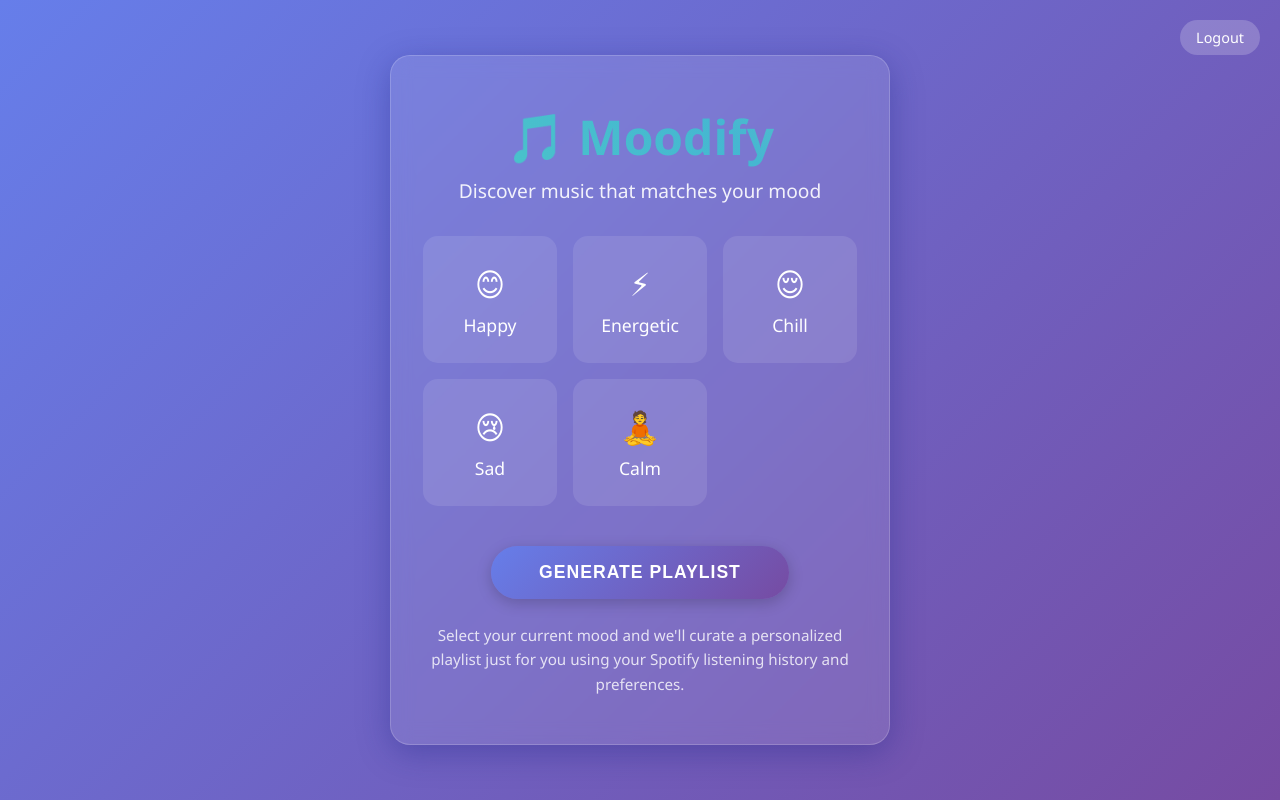
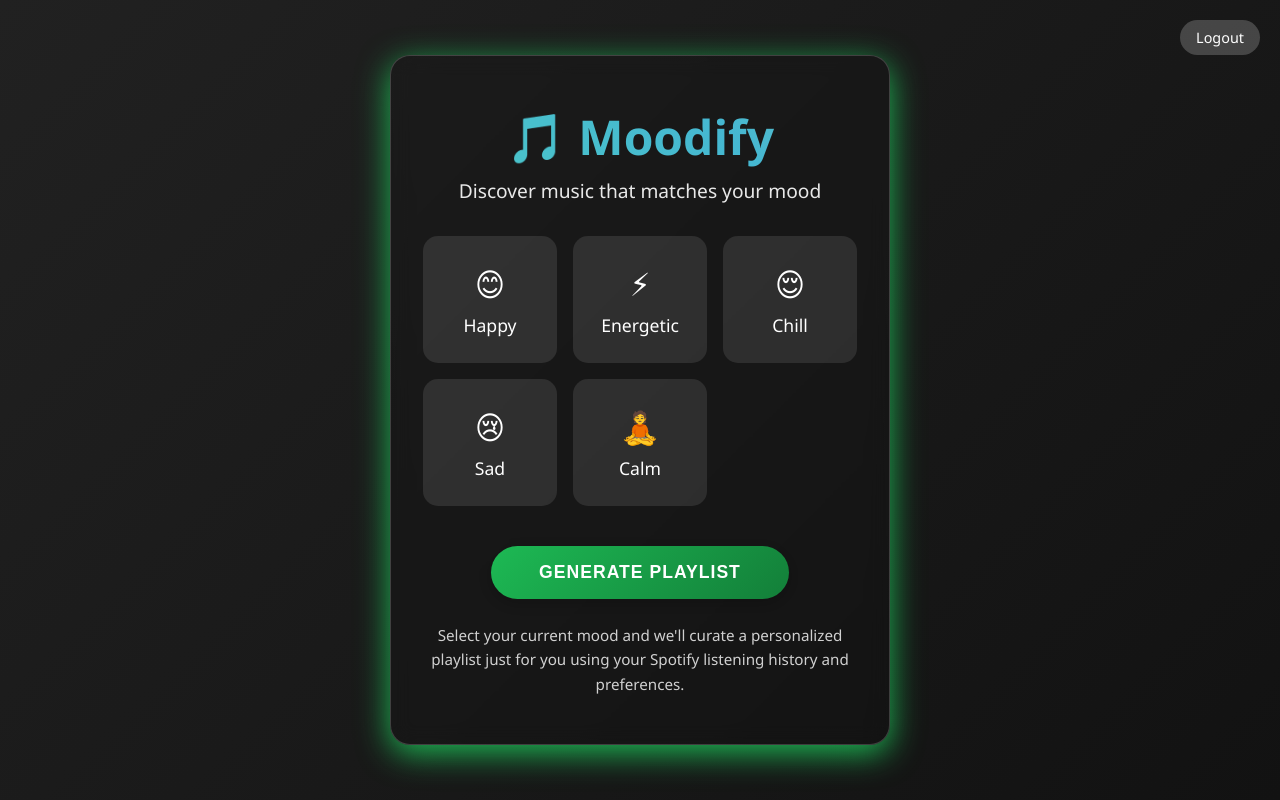
Before and after one commit to akashkashyap129/Moodify-A-Mood-Based-Spotify-Playlist-Generator-, a Flask app: template templates/index.html in a window 1280 px wide. Run offline with Flask 3, Linux system fonts and the light colour scheme; the template is opened without the code that fills it, so the values that code supplies are empty; parts of the project's set-up code (start-up, migrations or seed data) failed here and were passed over.

Commit message:
GUI Quality of life changes

```diff
--- a/templates/index.html
+++ b/templates/index.html
@@ -13,7 +13,7 @@
 
         body {
             font-family: 'Segoe UI', Tahoma, Geneva, Verdana, sans-serif;
-            background: linear-gradient(135deg, #667eea 0%, #764ba2 100%);
+            background: linear-gradient(135deg, #212121 0%, #121212 100%);
             min-height: 100vh;
             display: flex;
             justify-content: center;
@@ -22,12 +22,12 @@
         }
 
         .container {
-            background: rgba(255, 255, 255, 0.1);
+            background: rgba(0, 0, 0, 0.077);
             backdrop-filter: blur(10px);
             border-radius: 20px;
             padding: 3rem 2rem;
             text-align: center;
-            box-shadow: 0 8px 32px rgba(31, 38, 135, 0.37);
+            box-shadow: 0 8px 32px rgba(29, 185, 84);
             border: 1px solid rgba(255, 255, 255, 0.18);
             max-width: 500px;
             width: 90%;
@@ -110,7 +110,7 @@
         }
 
         .generate-btn {
-            background: linear-gradient(135deg, #667eea 0%, #764ba2 100%);
+            background: linear-gradient(135deg, #1db954 0%, #137f39 100%);
             border: none;
             border-radius: 50px;
             padding: 1rem 3rem;
@@ -127,7 +127,7 @@
         .generate-btn:hover {
             transform: translateY(-2px);
             box-shadow: 0 6px 20px rgba(0, 0, 0, 0.3);
-            background: linear-gradient(135deg, #764ba2 0%, #667eea 100%);
+            background: linear-gradient(135deg, #1db95458 0%, #137f3943 100%);
         }
 
         .generate-btn:active {
```
Also changed, not shown: templates/playlist.html (+5 -5 lines), 1 other file.
